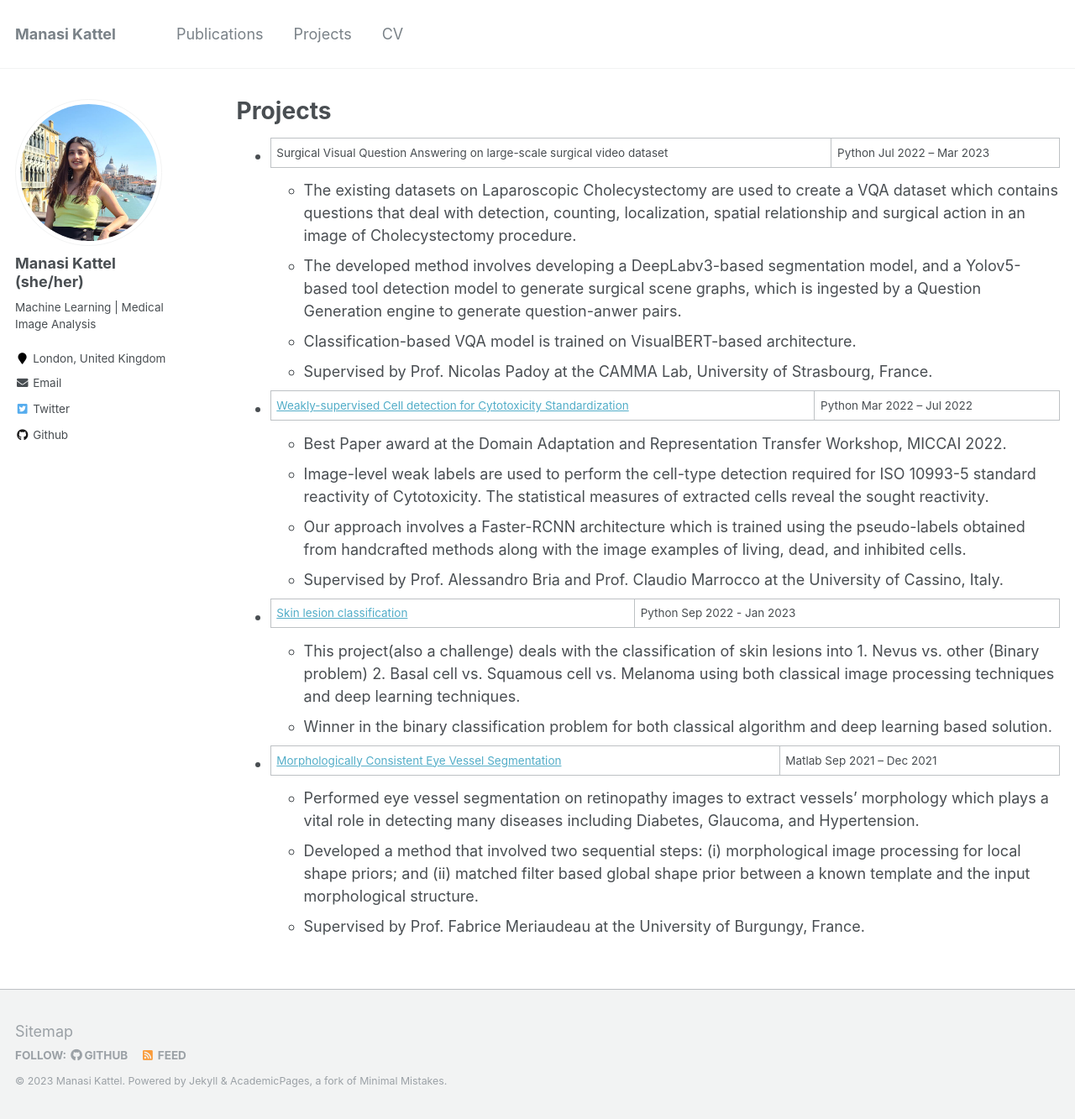
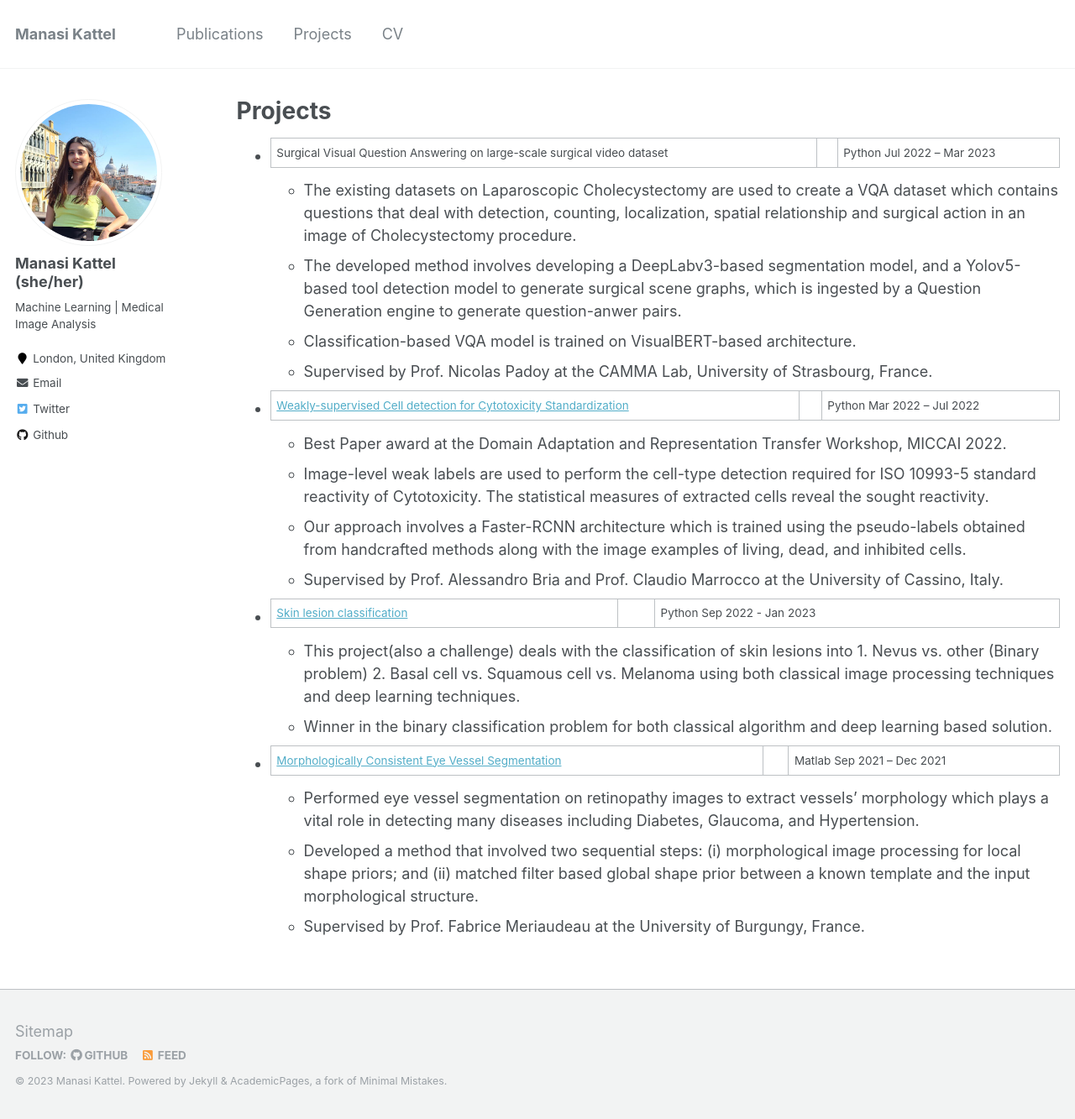
Before and after one commit to manasikattel/manasikattel.github.io, a Jekyll site: the page built from _pages/projects.md, in a window 1280 px wide and 1333 px high. Shown: the whole window at 84% size. Built offline with Jekyll 4.4.1, drawn with Linux system fonts in a browser that asks for light colours.

Commit message:
Format projects page

```diff
--- a/_pages/projects.md
+++ b/_pages/projects.md
@@ -5,7 +5,7 @@ permalink: /projects/
 author_profile: true
 ---
 
-* Surgical Visual Question Answering on large-scale surgical video dataset | Python Jul 2022 – Mar 2023
+* Surgical Visual Question Answering on large-scale surgical video dataset || Python Jul 2022 – Mar 2023
   * The existing datasets on Laparoscopic Cholecystectomy are used to create a VQA dataset which contains
 questions that deal with detection, counting, localization, spatial relationship and surgical action in an image of
 Cholecystectomy procedure.
@@ -15,7 +15,7 @@ question-anwer pairs.
   * Classification-based VQA model is trained on VisualBERT-based architecture.
   * Supervised by Prof. Nicolas Padoy at the CAMMA Lab, University of Strasbourg, France.
 
-* [Weakly-supervised Cell detection for Cytotoxicity Standardization](https://github.com/manasikattel/SISSI) | Python Mar 2022 – Jul 2022
+* [Weakly-supervised Cell detection for Cytotoxicity Standardization](https://github.com/manasikattel/SISSI) || Python Mar 2022 – Jul 2022
   * Best Paper award at the Domain Adaptation and Representation Transfer Workshop, MICCAI 2022.
   * Image-level weak labels are used to perform the cell-type detection required for ISO 10993-5 standard reactivity of
 Cytotoxicity. The statistical measures of extracted cells reveal the sought reactivity.
@@ -23,12 +23,12 @@ Cytotoxicity. The statistical measures of extracted cells reveal the sought reac
 handcrafted methods along with the image examples of living, dead, and inhibited cells.
   * Supervised by Prof. Alessandro Bria and Prof. Claudio Marrocco at the University of Cassino, Italy.
 
-* [Skin lesion classification](https://github.com/manasikattel/skin-lesion-cad) | Python Sep 2022 - Jan 2023
+* [Skin lesion classification](https://github.com/manasikattel/skin-lesion-cad) || Python Sep 2022 - Jan 2023
   * This project(also a challenge) deals with the classification of skin lesions into 1. Nevus vs. other (Binary problem) 2. Basal cell vs. Squamous cell vs. Melanoma using both classical image processing techniques and deep learning techniques.
   * Winner in the binary classification problem for both classical algorithm and deep learning based solution.
 
 
-* [Morphologically Consistent Eye Vessel Segmentation](https://github.com/manasikattel/Eye-Vessel-Segmentation) | Matlab Sep 2021 – Dec 2021
+* [Morphologically Consistent Eye Vessel Segmentation](https://github.com/manasikattel/Eye-Vessel-Segmentation) || Matlab Sep 2021 – Dec 2021
   * Performed eye vessel segmentation on retinopathy images to extract vessels’ morphology which plays a vital role
 in detecting many diseases including Diabetes, Glaucoma, and Hypertension.
   * Developed a method that involved two sequential steps: (i) morphological image processing for local shape priors;
```
